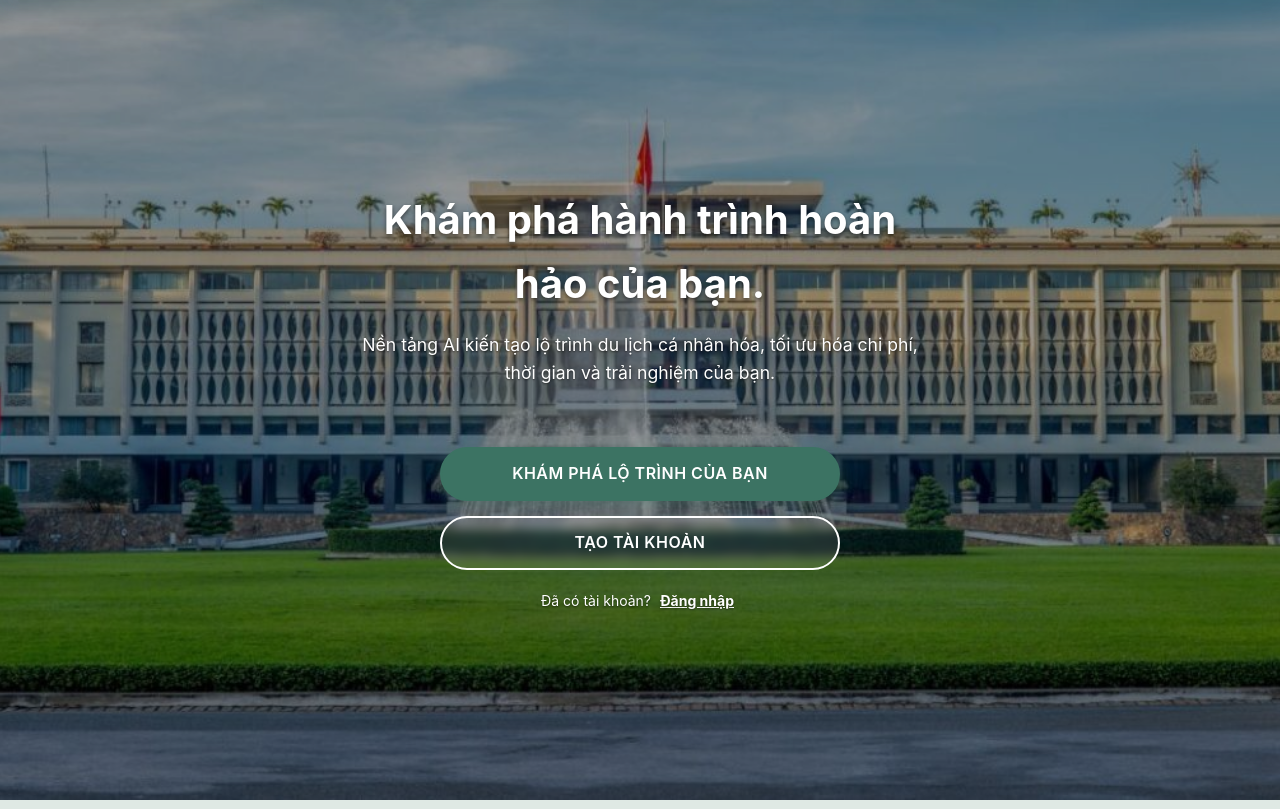
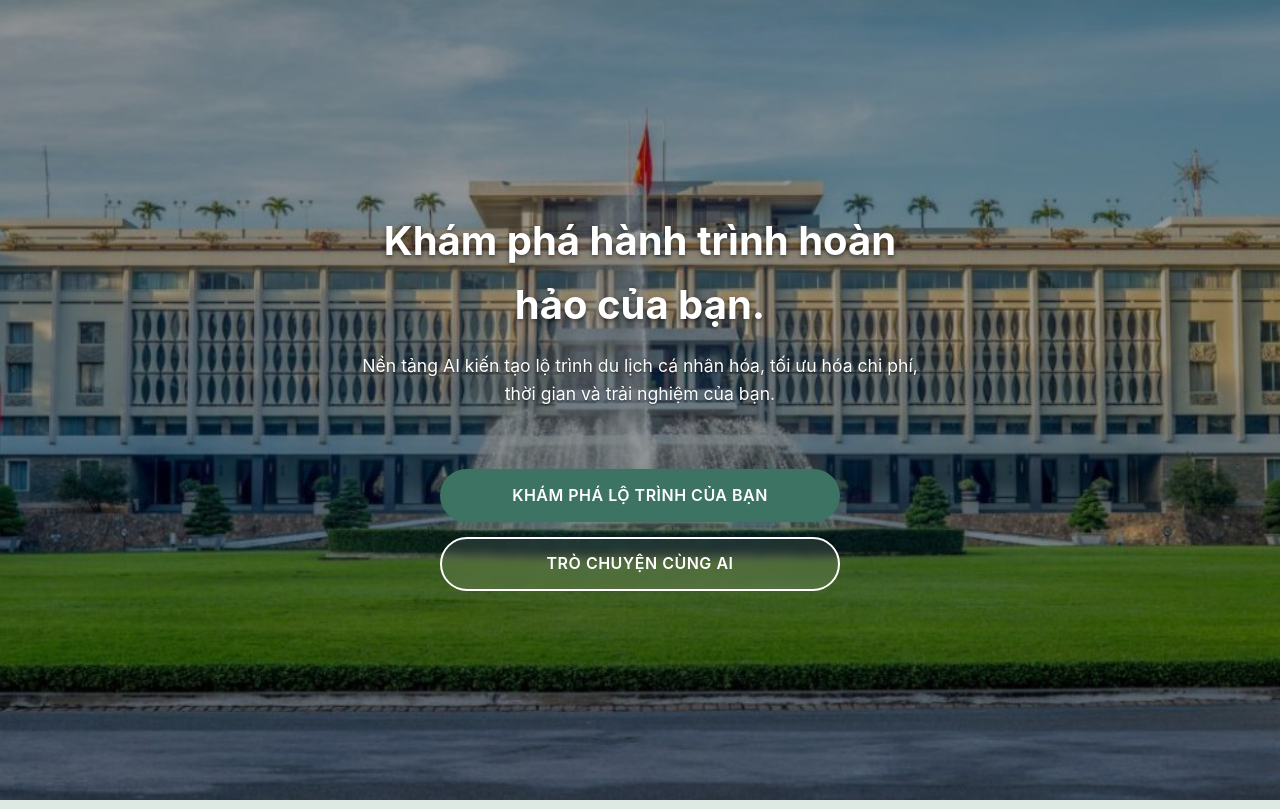
Before and after one commit to nguyen-1610/Group4-Rec-Trans, a Flask app: page / in a window 1280 px wide. Shown: the part 91-900 px from the top of the page. Run offline with Flask 3, Linux system fonts and the light colour scheme; the visitor is signed in with stand-in values (Sample User, id 1); some libraries are stand-ins or nearby versions.

Commit message:
sau khi login thì ko còn hiện nút Tạo tài khoản trên màn hình

```diff
--- a/GOpamine/frontend/static/js/home.js
+++ b/GOpamine/frontend/static/js/home.js
@@ -11,6 +11,7 @@ const translations = {
         "hero_title": "Khám phá hành trình hoàn hảo của bạn.",
         "hero_desc": "Nền tảng AI kiến tạo lộ trình du lịch cá nhân hóa, tối ưu hóa chi phí, thời gian và trải nghiệm của bạn.",
         "btn_start": "Khám phá lộ trình của bạn",
+        "btn_chat_ai": "Trò chuyện cùng AI",
         "btn_signup": "Tạo tài khoản",
         "acc_exist": "Đã có tài khoản?",
         "btn_login": "Đăng nhập",
@@ -71,6 +72,7 @@ const translations = {
         "hero_title": "Discover your perfect journey.",
         "hero_desc": "AI recommends optimal transport modes based on your budget, time, and preferences.",
         "btn_start": "Start Planning Route",
+        "btn_chat_ai": "Chat with AI",
         "btn_signup": "Create Account",
         "acc_exist": "Already have an account?",
         "btn_login": "Log In",
--- a/GOpamine/frontend/templates/home.html
+++ b/GOpamine/frontend/templates/home.html
@@ -18,13 +18,16 @@
             <div class="hero-buttons">
                 <a href="/form" class="btn btn-primary btn-large" data-i18n="btn_start">Khám phá lộ trình của bạn</a>
 
-                <a href="/register" class="btn btn-outline" data-i18n="btn_signup">Tạo tài khoản</a>
+                {% if current_user.is_authenticated %}
+                    <a href="/chatbot" class="btn btn-outline" data-i18n="btn_chat_ai">Trò chuyện cùng AI</a>
+                {% else %}
+                    <a href="/register" class="btn btn-outline" data-i18n="btn_signup">Tạo tài khoản</a>
 
-                <div class="login-text-wrapper">
-                    <span class="small-text" data-i18n="acc_exist">Đã có tài khoản? </span>
-                    <a href="/login" class="btn-text-link" data-i18n="btn_login">Đăng nhập</a>
-
-                </div>
+                    <div class="login-text-wrapper">
+                        <span class="small-text" data-i18n="acc_exist">Đã có tài khoản? </span>
+                        <a href="/login" class="btn-text-link" data-i18n="btn_login">Đăng nhập</a>
+                    </div>
+                {% endif %}
             </div>
         </div>
     </section>
```
